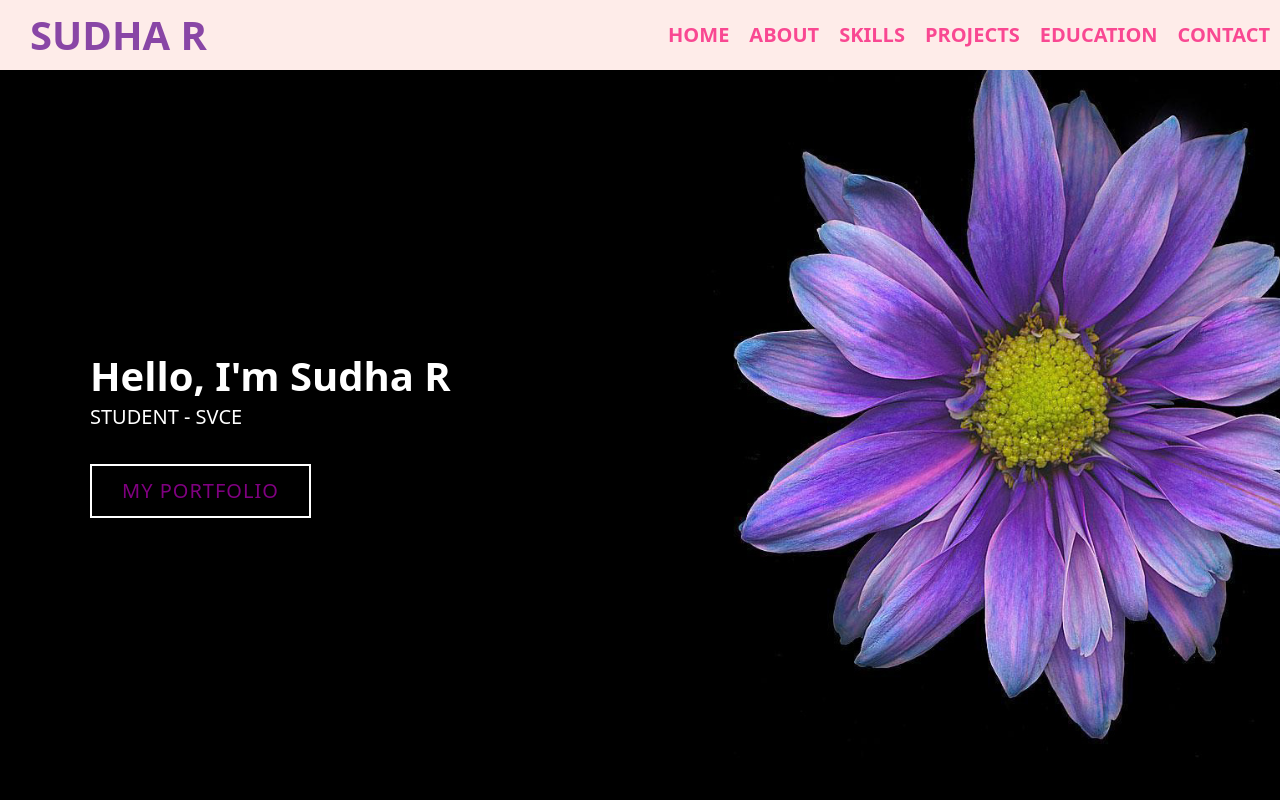
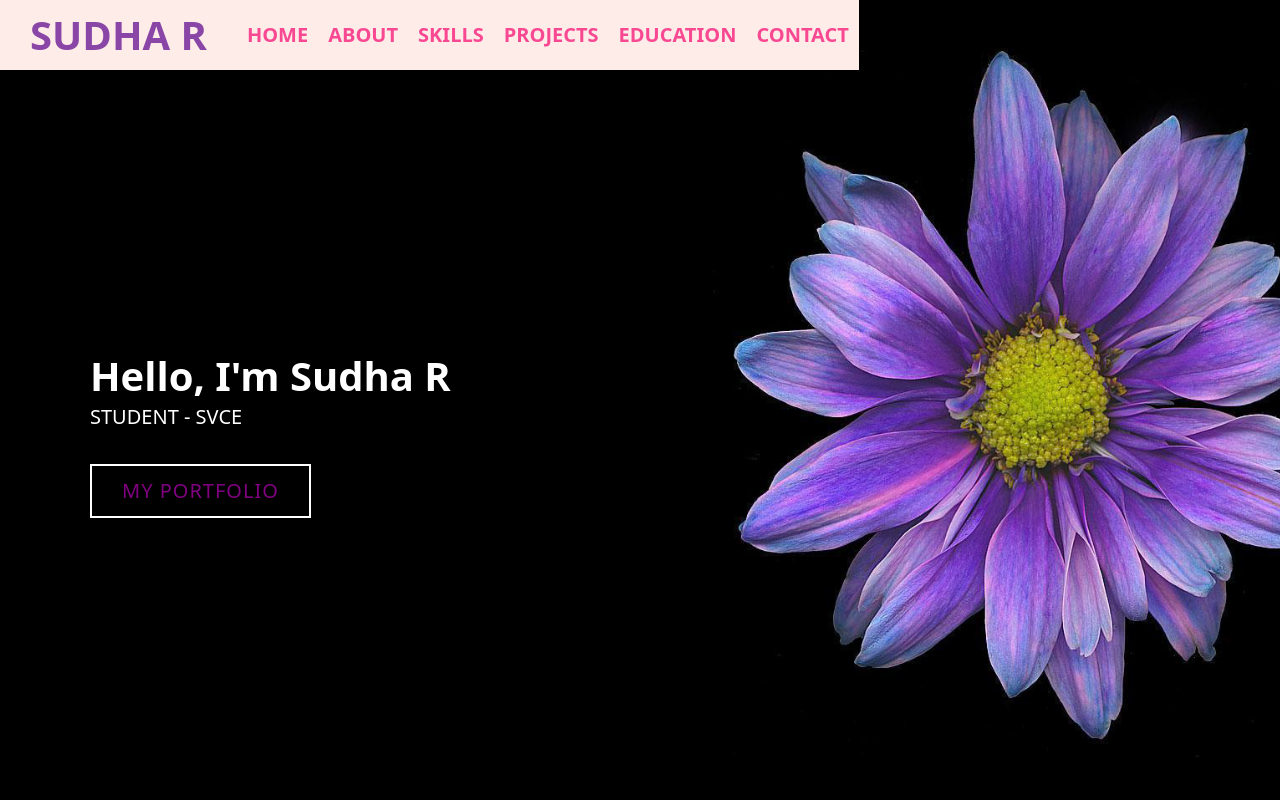
Before and after one commit to sudharam611/myPortfolio_Sudha611, a plain HTML site: page index.html in a window 1280 px wide. Shown: the top 800 px of the page. Drawn offline with nearby package versions, Linux system fonts and the light colour scheme.

Commit message:
Update styles.css

```diff
--- a/styles.css
+++ b/styles.css
@@ -518,4 +518,7 @@ h1.section-title{
     .button1{
         width: min-content;
     }
+    .navbar{
+        width: fit-content;
+    }
 }
```
